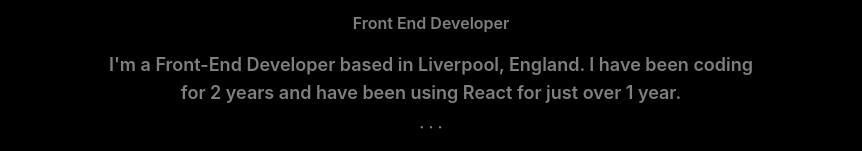
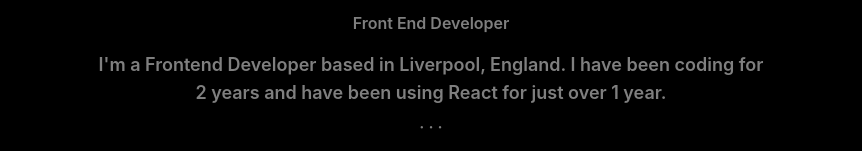
Before and after one commit to r1/jacklatimer.dev, a Next.js app: page / in a window 1280 px wide. Shown: the part 449-600 px from the top of the page, without its empty margins (209-1071 px from the left). Built offline with nearby package versions, Linux system fonts and the light colour scheme; what @tailwindcss/typography would draw is missing.

Commit message:
done(validate HTML): removed unused tags

```diff
--- a/pages/index.js
+++ b/pages/index.js
@@ -9,7 +9,6 @@ import Footer from "@/components/Footer";
 export default function Home() {
   return (
     <LayoutGA>
-      <body className="text-white bg-black">
         <Container>
           <div>
             <Head>
@@ -34,7 +33,7 @@ export default function Home() {
                 Front End Developer
               </div>
               <h2 className="mx-auto mb-2 text-lg font-semibold text-center text-gray-500">
-                I'm a Front-End Developer based in Liverpool, England. I have
+                I'm a Frontend Developer based in Liverpool, England. I have
                 been coding for 2 years and have been using React for just over
                 1 year.
               </h2>
@@ -53,7 +52,6 @@ export default function Home() {
           </div>
         </Container>
         <Footer />
-      </body>
     </LayoutGA>
   );
 }
```
